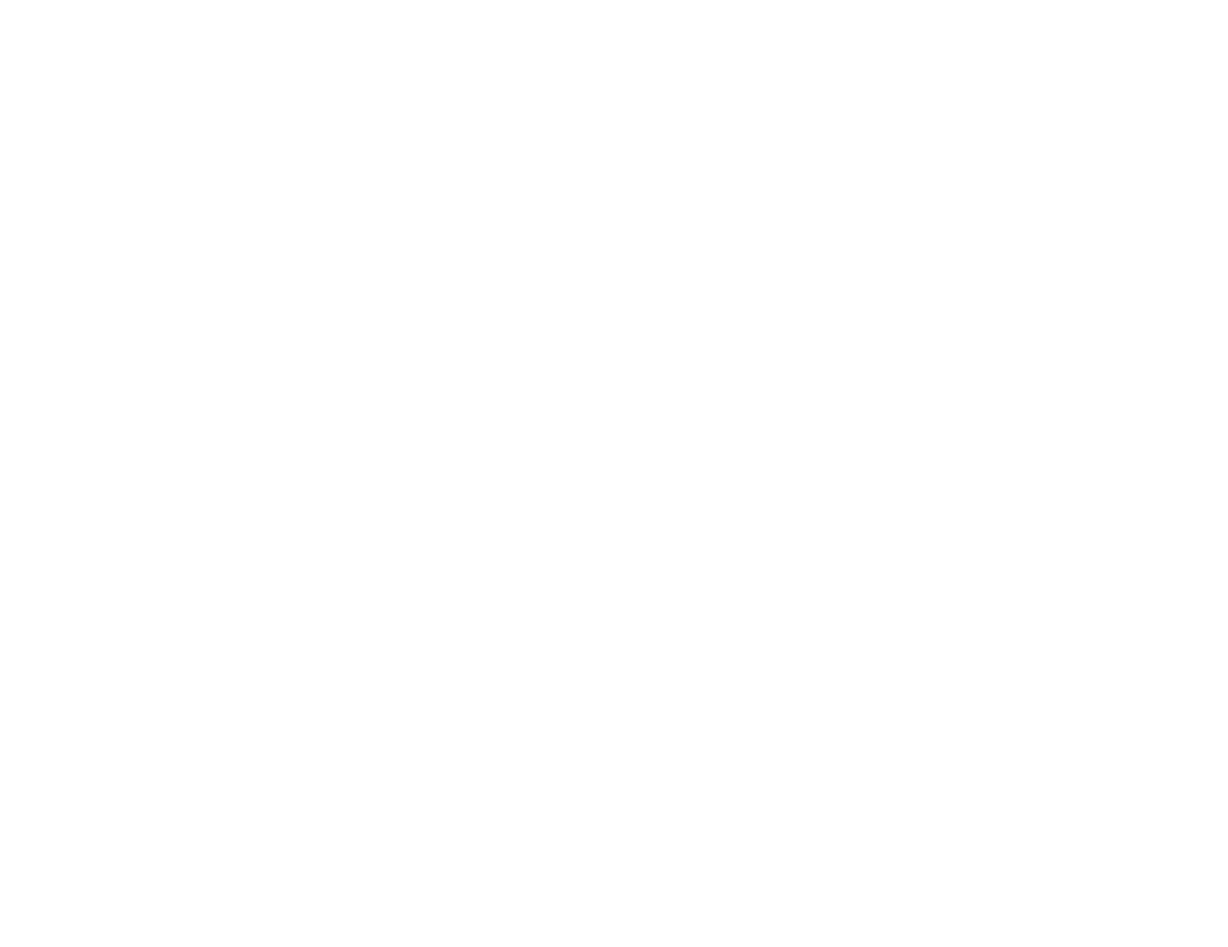
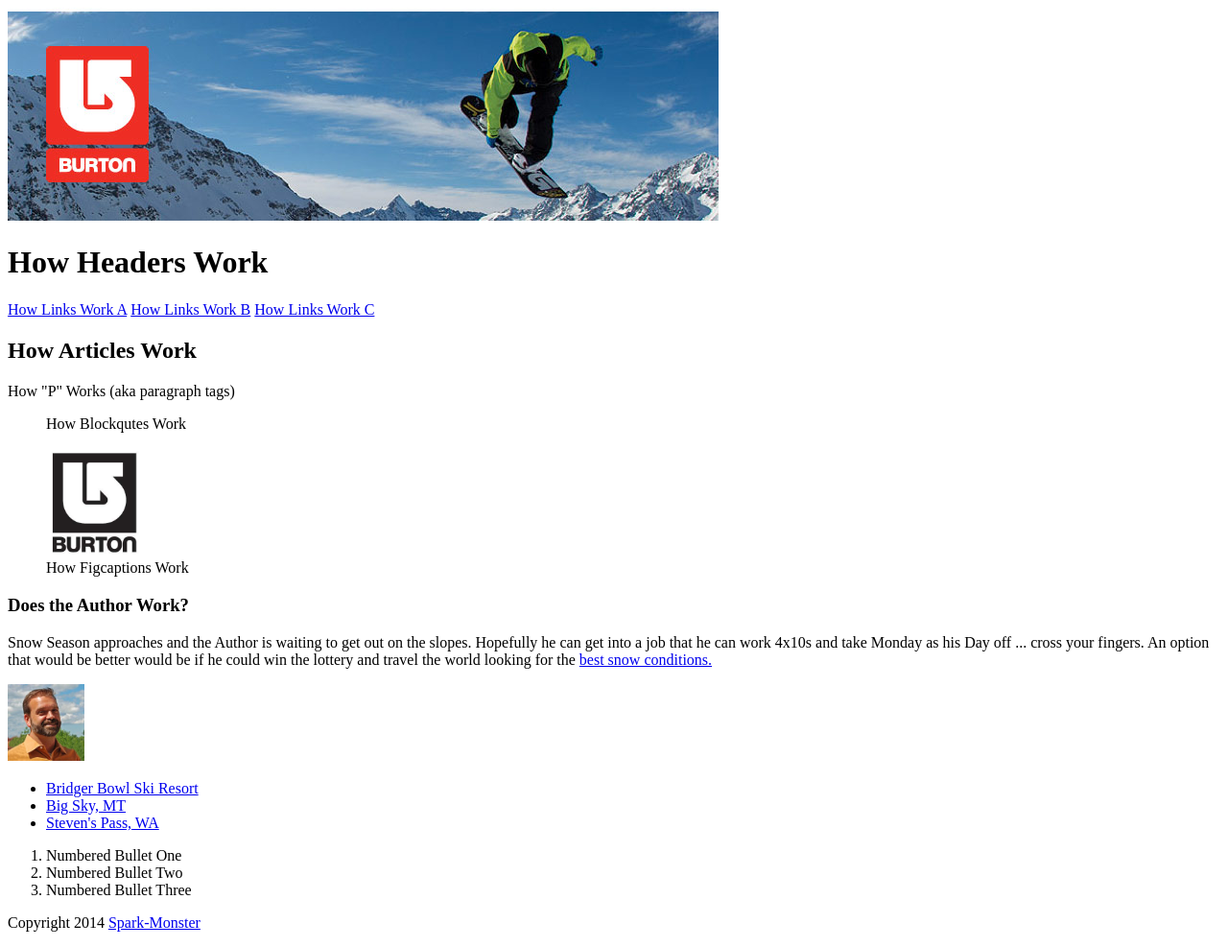
Before and after one commit to iMudder/tech-article, a plain HTML site: page index.html in a window 1280 px wide. Shown: the whole page at 96% size. Before the commit the page ends 800 px from the top, so only its background shows below. Drawn offline with Linux system fonts and the light colour scheme.

Commit message:
Post Break Commit III

```diff
--- a/index.html
+++ b/index.html
@@ -8,18 +8,46 @@
 
 <body>
   <header> <!-- Logo, Site Name, Main Nav -->
+    <img src="images/burton-snowboards-banner.jpg" alt="K2 Raygun Snowboard 2014">
+      <h1>How Headers Work</h1>
+    <nav>
+      <a href="#">How Links Work A</a>
+      <a href="#">How Links Work B</a>
+      <a href="#">How Links Work C</a>
+    </nav>
   </header>
 
   <article> <!-- Headline, Article, Nice Image -->
+    <h2>How Articles Work</h2>
+    <p>How "P" Works (aka paragraph tags)</p>
+    <blockquote>How Blockqutes Work</blockquote>
+    <figure>
+      <img src="images/burton-logo.jpg" width=100>
+      <figcaption>How Figcaptions Work</figcaption>
+    </figure>
   </article>
 
   <aside> <!-- Author Blurb, Image, Related Links -->
+    <h3>Does the Author Work?</h3>
+    <p>Snow Season approaches and the Author is waiting to get out on the slopes.  Hopefully he can get into a job that he can work 4x10s and take Monday as his Day off ... cross your fingers.  An option that would be better would be if he could win the lottery and travel the world looking for the <a href="http://www.snow-forecast.com/overviews/picks">best snow conditions.</a></p>
+    <img src="images/Bruce.jpg" width="80">
+
+    <ul>
+      <li><a href="http://bridgerbowl.com/">Bridger Bowl Ski Resort</a></li>
+      <li><a href="http://bigskymontana.org/">Big Sky, MT</a></li>
+      <li><a href="http://www.stevenspass.com/site">Steven's Pass, WA</a></li>
+    </ul>
+    <ol>
+      <li>Numbered Bullet One</li>
+      <li>Numbered Bullet Two</li>
+      <li>Numbered Bullet Three</li>
+    </ol>
   </aside>
 
   <footer> <!-- Copyright Info, Contact Info, etc. -->
+    <p>Copyright 2014 <a href="mailto:spark-monster@vermonster.com">Spark-Monster</a></p>
   </footer>
 
 </body>
 
-
 </html>
```
Also changed, not shown: images/Bruce.jpg (added), images/burton-logo.jpg (added), images/burton-snowboards-banner.jpg (added), images/burton-starwars-board.jpg (added), 1 other file.
